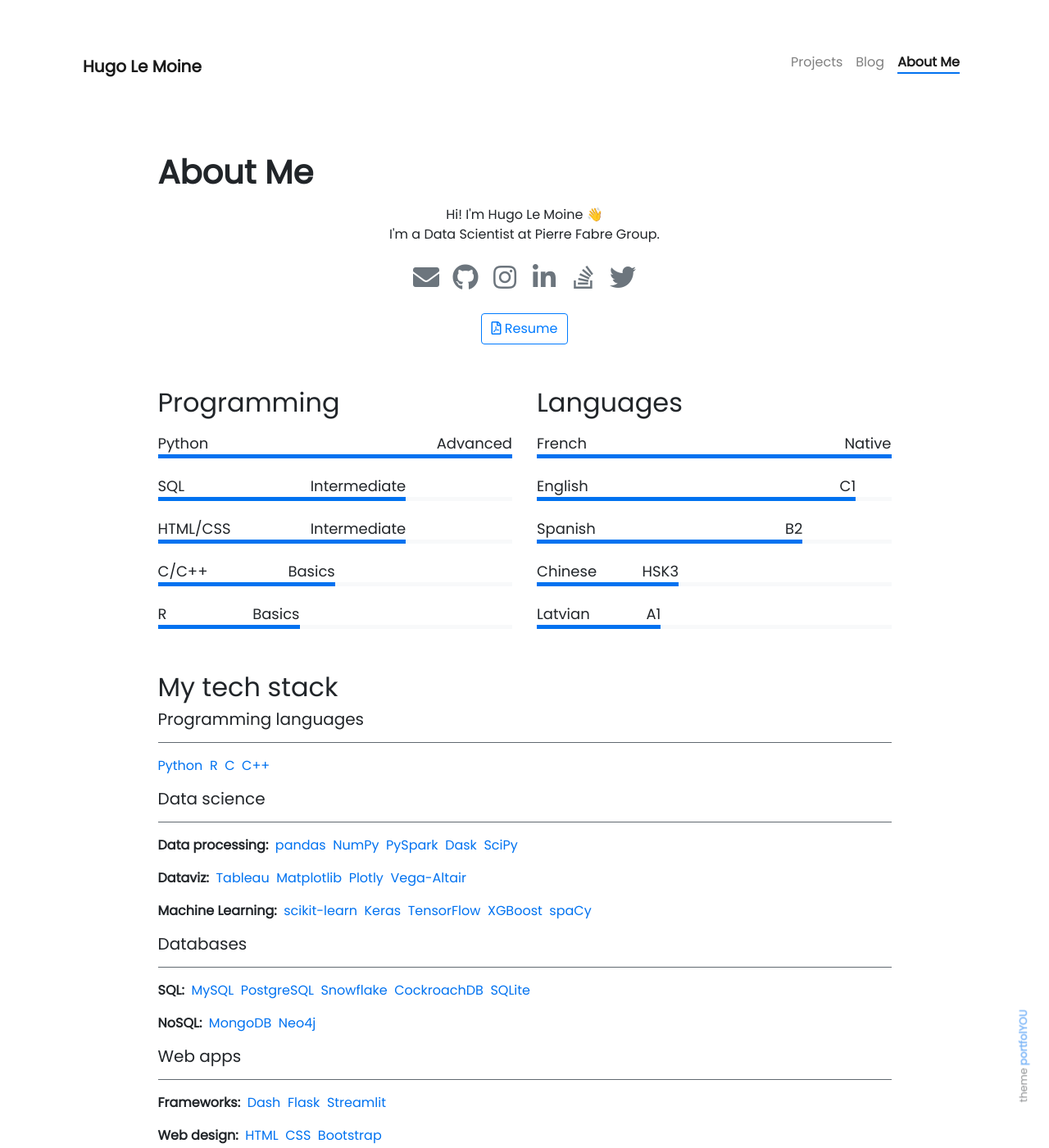
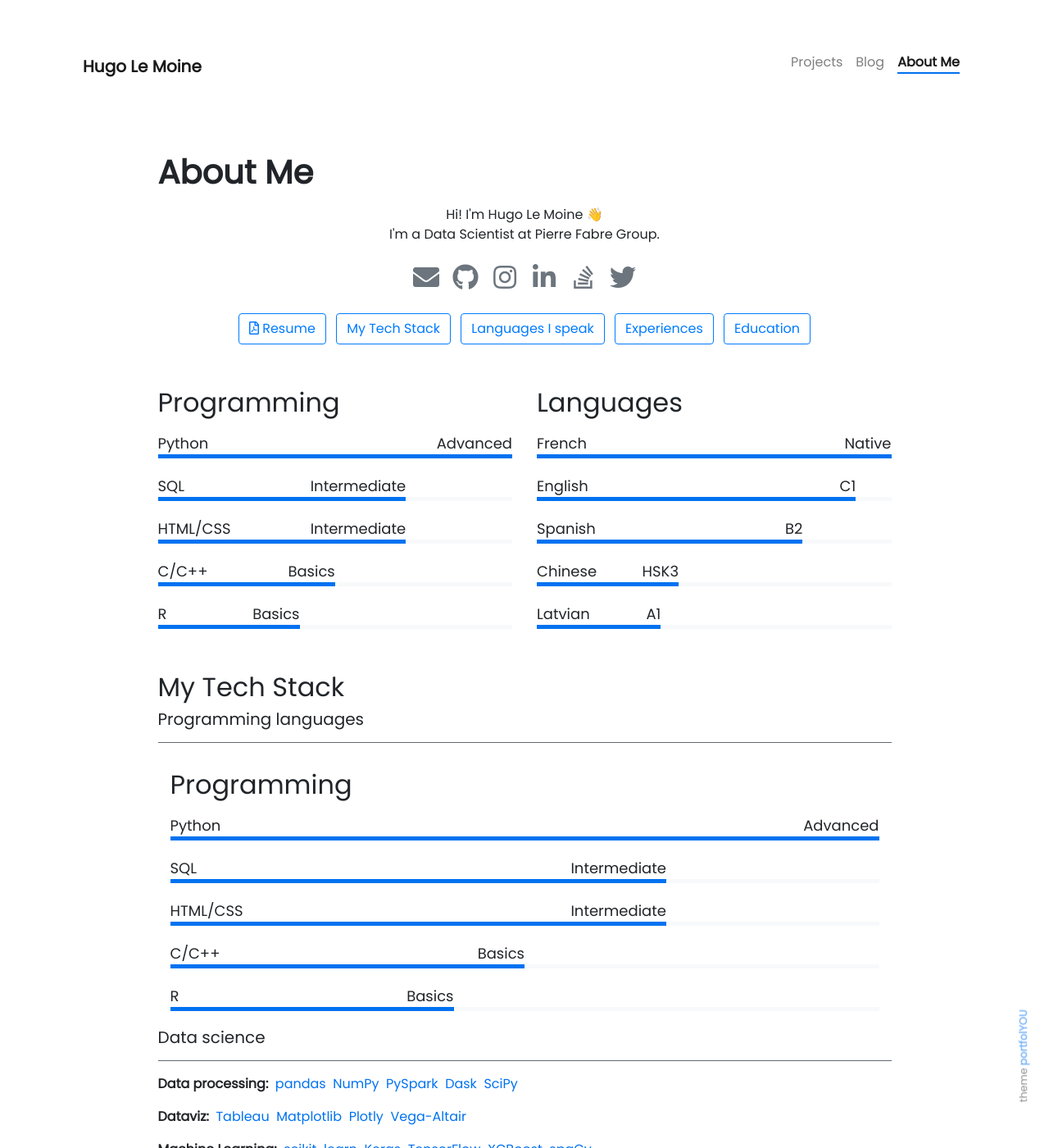
Before and after one commit to hugolmn/hugolmn.github.io, a Jekyll site: the page built from pages/about.md, in a window 1280 px wide and 1400 px high. Shown: the whole window at 82% size. Built offline with Jekyll 4.4.1, drawn with Linux system fonts in a browser that asks for light colours; nearby versions of some CDN libraries; emoji names are drawn with the system emoji font.

Commit message:
Added links to sections

```diff
--- a/pages/about.md
+++ b/pages/about.md
@@ -37,6 +37,10 @@ weight: 3
   </div>
   <p class="text-center">
    {% include elements/button.html link="/assets/resume/CV_EN_Hugo_Le_Moine_EEO.pdf" text='<i class="far fa-file-pdf  fa-1x align-self-center"></i> Resume' %}
+   {% include elements/button.html link="#my-tech-stack" text='My Tech Stack' %}
+   {% include elements/button.html link="#languages-i-speak" text='Languages I speak' %}
+   {% include elements/button.html link="#experiences" text='Experiences' %}
+   {% include elements/button.html link="#education" text='Education' %}
   </p>
 </div>
 
@@ -46,13 +50,14 @@ weight: 3
   {% include about/skills.html title="Languages" source=site.data.language-skills %}
 </div>
 
-## My tech stack
+## My Tech Stack
 ##### Programming languages
 ---
-<a href="https://www.python.org/">Python</a>&nbsp;
+{% include about/skills.html title="Programming" source=site.data.programming-skills %}
+<!-- <a href="https://www.python.org/">Python</a>&nbsp;
 <a href="https://www.r-project.org/">R</a>&nbsp;
 <a href="https://en.wikipedia.org/wiki/C_(programming_language)">C</a>&nbsp;
-<a href="https://en.wikipedia.org/wiki/C%2B%2B">C++</a>
+<a href="https://en.wikipedia.org/wiki/C%2B%2B">C++</a> -->
 
 ##### Data science
 ---
@@ -154,6 +159,9 @@ weight: 3
 <a href="https://www.anaconda.com">Anaconda</a>&nbsp;
 <a href="https://pypi.org/">PyPI</a>
 
+## Languages I speak
+
+
 <div class="row">
   {% include about/timeline.html title="Experiences" source=site.data.experiences-timeline %}
 </div>
```
